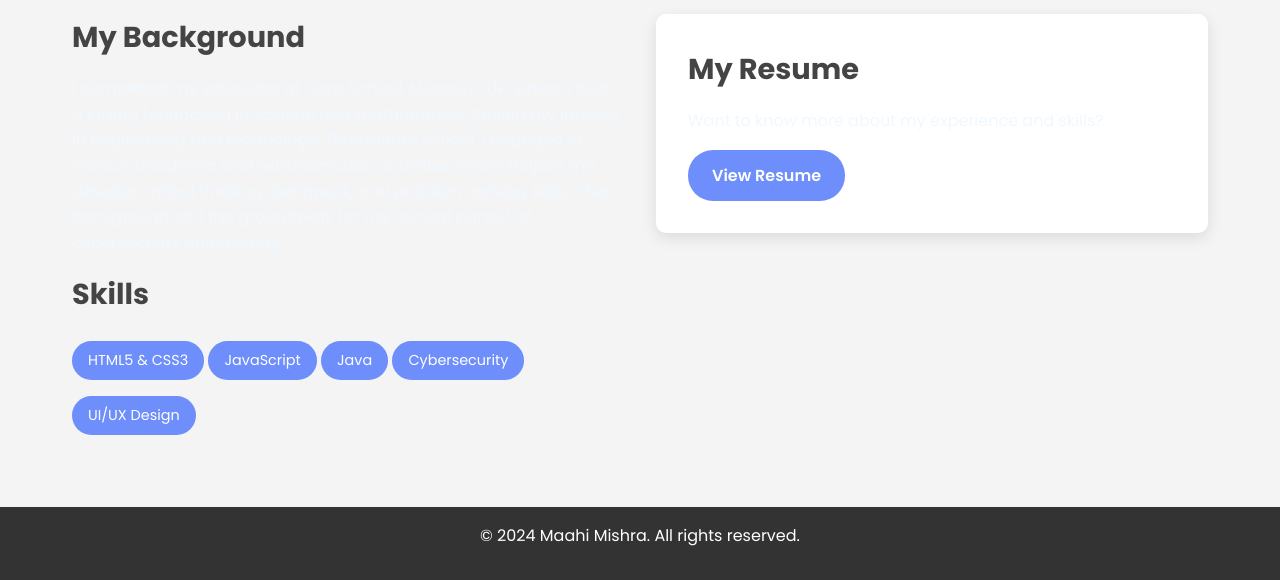
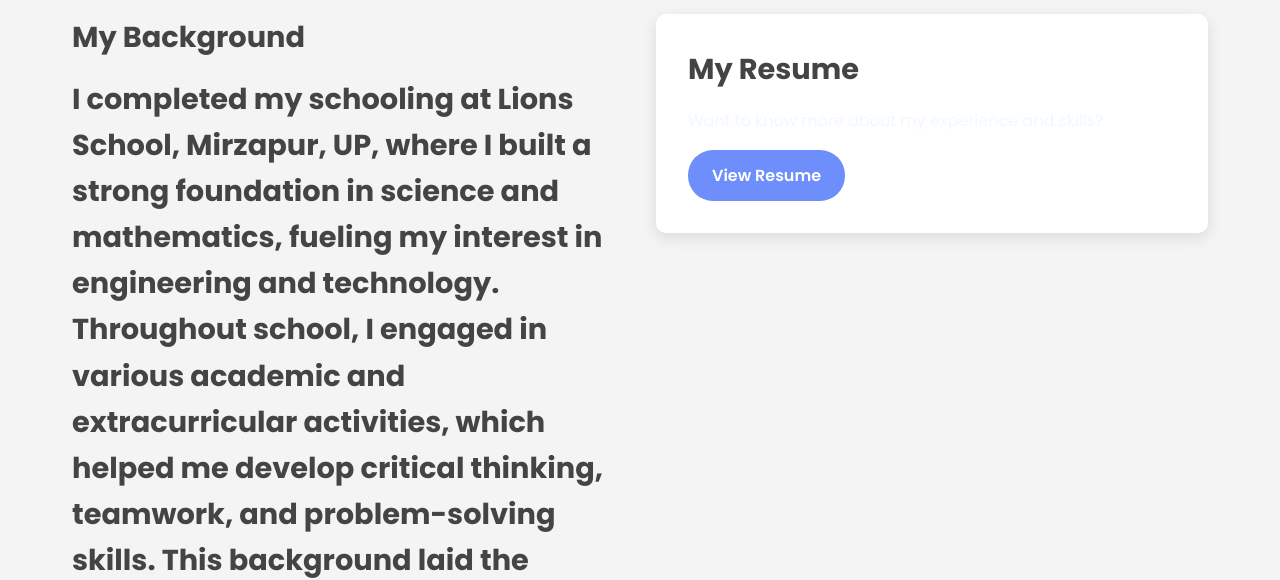
Before and after one commit to MaahiMishra12222768/portfolio, a plain HTML site: page about.html in a window 1280 px wide. Shown: the part 399-979 px from the top of the page. Drawn offline with Linux system fonts and the light colour scheme.

Commit message:
Update about.html

```diff
--- a/about.html
+++ b/about.html
@@ -31,14 +31,14 @@
             <div class="about-container">
                 <div class="about-left">
                     <h3>My Background</h3>
-                    <p>I completed my schooling at Lions School, Mirzapur, UP,
+                    <h3>I completed my schooling at Lions School, Mirzapur, UP,
                          where I built a strong foundation in science and mathematics,
                           fueling my interest in engineering and technology. Throughout
                            school, I engaged in various academic and extracurricular
                             activities, which helped me develop critical thinking,
                              teamwork, and problem-solving skills. This background
                               laid the groundwork for my current pursuit of cybersecurity
-                               engineering.</p>
+                               engineering.</h3>
                     <h3>Skills</h3>
                     <ul class="skills-list">
                         <li>HTML5 & CSS3</li>
```
